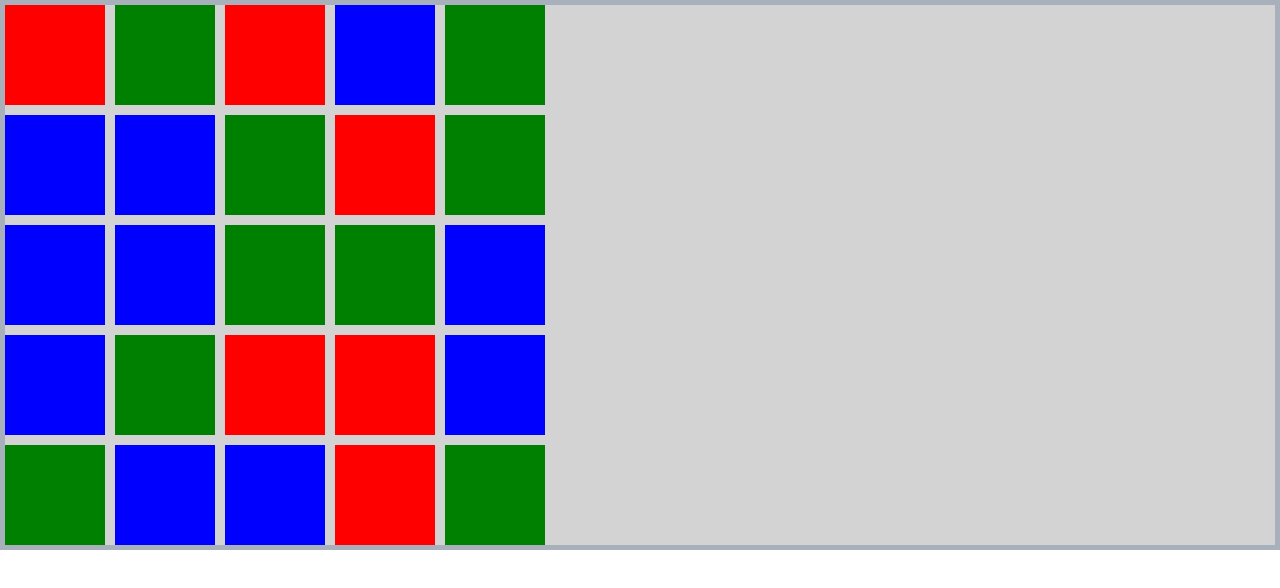
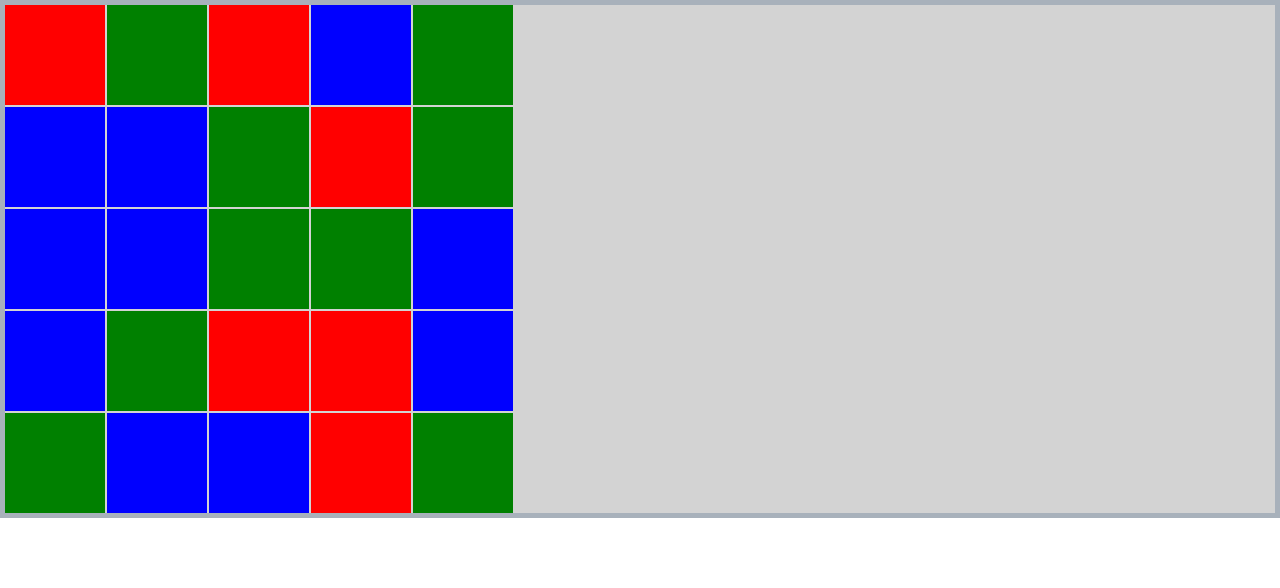
Before and after one commit to losslessring/3_in_row, a React (Create React App) app: page / in a window 1280 px wide. Shown: the top 588 px of the page. Built offline with nearby package versions, Linux system fonts and the light colour scheme.

Commit message:
fixed gap

```diff
--- a/package.json
+++ b/package.json
@@ -1,5 +1,6 @@
 {
   "name": "3_in_row",
+  "homepage": "https://losslessring.github.io/3_in_row",
   "version": "0.1.0",
   "private": true,
   "dependencies": {
@@ -9,6 +10,8 @@
     "react-scripts": "4.0.3"
   },
   "scripts": {
+    "predeploy": "npm run build",
+    "deploy": "gh-pages -d build",
     "start": "react-scripts start",
     "build": "react-scripts build",
     "test": "react-scripts test",
@@ -30,5 +33,8 @@
       "last 1 firefox version",
       "last 1 safari version"
     ]
+  },
+  "devDependencies": {
+    "gh-pages": "^3.2.3"
   }
 }
--- a/src/components/field.jsx
+++ b/src/components/field.jsx
@@ -28,7 +28,7 @@ export default class Field extends Component {
         border: '5px solid #a8b1bb',
         color: '#ffffff',
         backgroundColor: 'lightGrey',
-        gap: '10px'
+        gap: '2px'
       }
     }
     console.log(this.state.cells)
```
Also changed, not shown: 1 other file (tests, documents, lock files or other folders).
